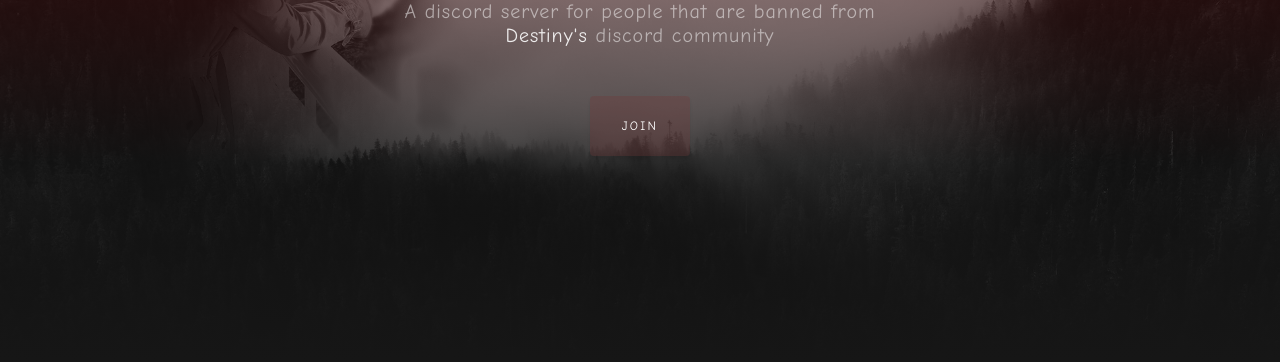
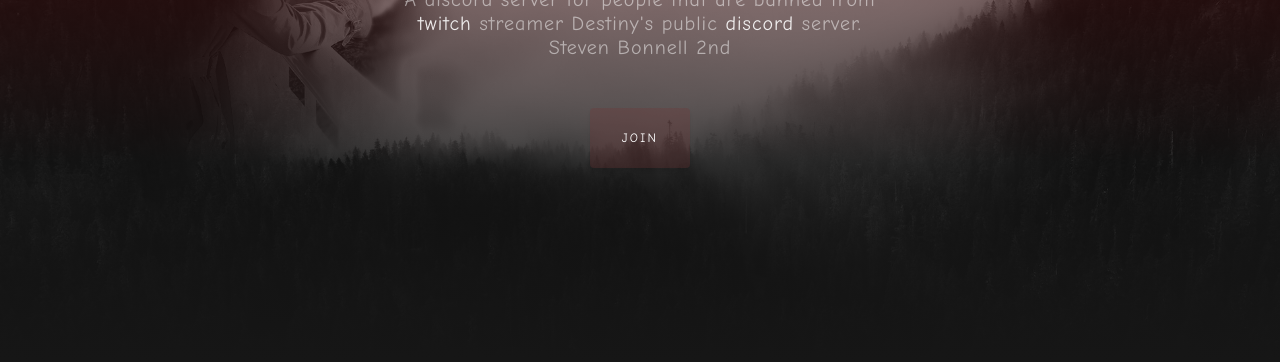
Before and after one commit to destiny-discord/destiny-discord.github.io, a plain HTML site: page index.html in a window 1280 px wide. Shown: the part 438-800 px from the top of the page. Drawn offline with Linux system fonts and the light colour scheme.

Commit message:
bait words

```diff
--- a/index.html
+++ b/index.html
@@ -33,7 +33,7 @@
     <div class="container d-flex h-100 align-items-center">
       <div class="mx-auto text-center">
         <h1 class="mx-auto my-0 text-uppercase">Destiny's debate hell</h1>
-        <h2 class="text-white-50 mx-auto mt-2 mb-5 mt-4">A discord server for people that are banned from <a href="https://www.twitch.tv/destiny">Destiny's</a> discord community</h2>
+        <h2 class="text-white-50 mx-auto mt-2 mb-5 mt-4">A discord server for people that are banned from <a href="https://www.twitch.tv/destiny">twitch</a> streamer Destiny's public <a href="http://discord.gg/destiny">discord</a> server. Steven Bonnell 2nd</h2>
         <a href="https://discord.gg/vBppeSb" class="btn btn-primary js-scroll-trigger">Join</a>
       </div>
     </div>
```
